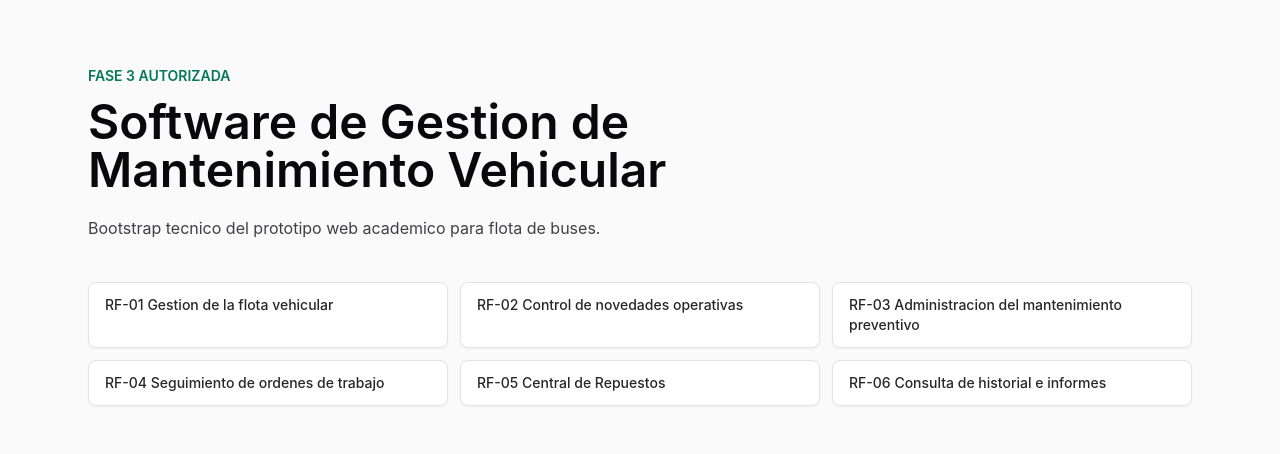
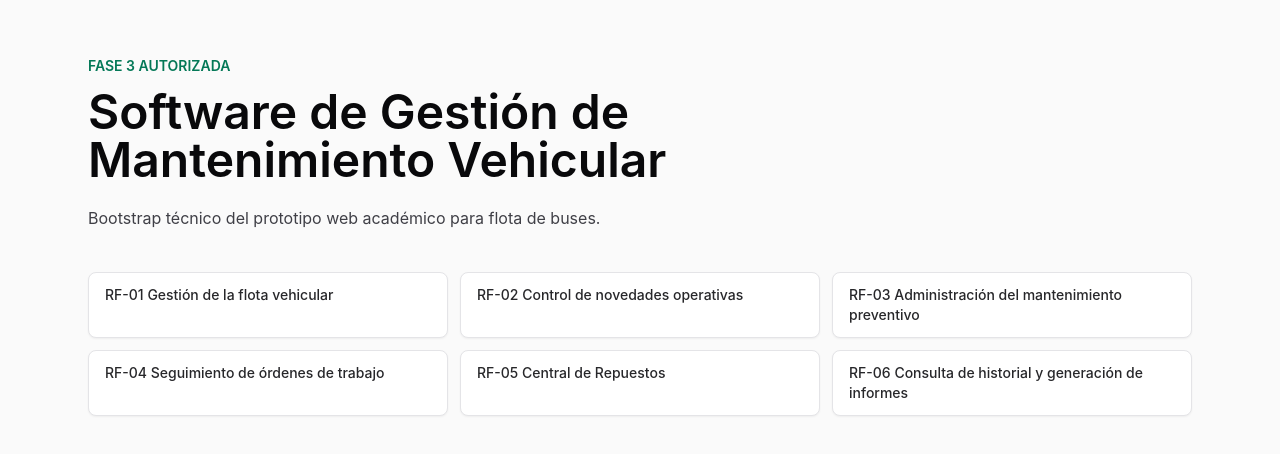
Before and after one commit to UNIVERSIDAD21/sgmv-buses, a React (Vite) app in the folder src/frontend/: page / in a window 1280 px wide. Shown: the part 164-618 px from the top of the page. Built offline with nearby package versions, Linux system fonts and the light colour scheme.

Commit message:
Corrige textos oficiales del bootstrap

```diff
--- a/package.json
+++ b/package.json
@@ -3,6 +3,10 @@
   "version": "0.1.0",
   "private": true,
   "description": "Prototipo web academico para gestion de mantenimiento vehicular de buses.",
+  "engines": {
+    "node": "24.x",
+    "npm": "11.x"
+  },
   "workspaces": [
     "src/frontend",
     "src/backend"
--- a/src/frontend/src/App.tsx
+++ b/src/frontend/src/App.tsx
@@ -1,10 +1,10 @@
 const functionalRequirements = [
-  'RF-01 Gestion de la flota vehicular',
+  'RF-01 Gestión de la flota vehicular',
   'RF-02 Control de novedades operativas',
-  'RF-03 Administracion del mantenimiento preventivo',
-  'RF-04 Seguimiento de ordenes de trabajo',
+  'RF-03 Administración del mantenimiento preventivo',
+  'RF-04 Seguimiento de órdenes de trabajo',
   'RF-05 Central de Repuestos',
-  'RF-06 Consulta de historial e informes',
+  'RF-06 Consulta de historial y generación de informes',
 ]
 
 function App() {
@@ -16,10 +16,10 @@ function App() {
             Fase 3 autorizada
           </p>
           <h1 className="mt-3 text-4xl font-semibold tracking-normal text-zinc-950 md:text-5xl">
-            Software de Gestion de Mantenimiento Vehicular
+            Software de Gestión de Mantenimiento Vehicular
           </h1>
           <p className="mt-5 max-w-2xl text-base leading-7 text-zinc-700">
-            Bootstrap tecnico del prototipo web academico para flota de buses.
+            Bootstrap técnico del prototipo web académico para flota de buses.
           </p>
         </div>
 
```
Also changed, not shown: 3 other files (tests, documents, lock files or other folders).
